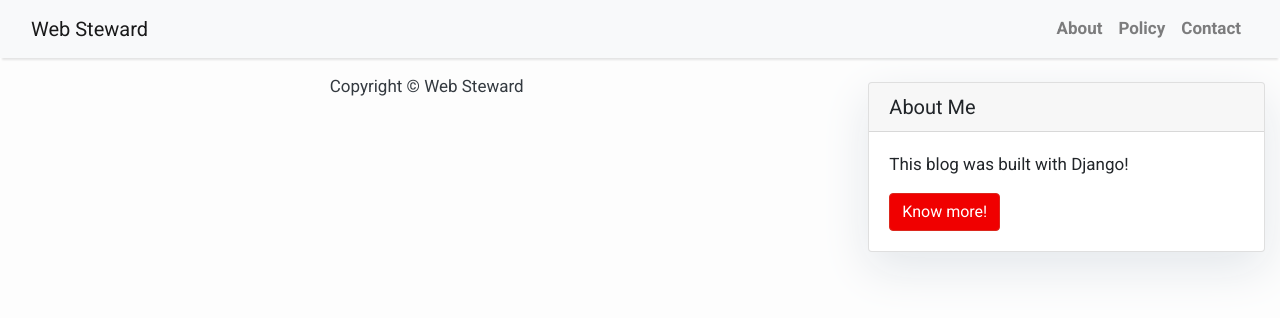
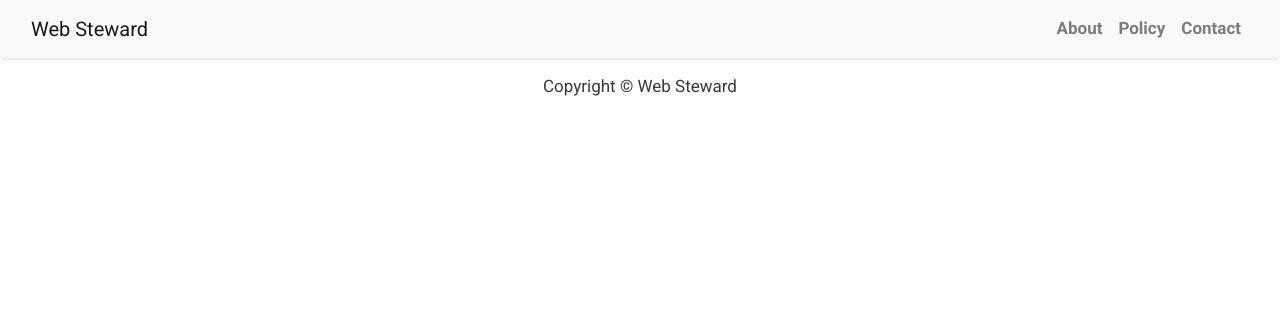
Before and after one commit to akornes/BlogProject, a Django app: template templates/base.html in a window 1280 px wide. Shown: the top 318 px of the page. Run offline with Django 4.2, Linux system fonts and the light colour scheme; the template is opened without the code that fills it, so the values that code supplies are empty; some libraries are stand-ins or nearby versions.

Commit message:
removed sidebar from base.html

```diff
--- a/templates/base.html
+++ b/templates/base.html
@@ -57,28 +57,7 @@
         </nav>
         {% block content %}
         <!-- Content Goes here -->
-        {% block sidebar %}
 
-<style>
-        .card{
-            box-shadow: 0 16px 48px #E3E7EB;
-        }
-
-</style>
-
-<!-- Sidebar Widgets Column -->
-<div class="col-md-4 float-right ">
-<div class="card my-4">
-        <h5 class="card-header">About Me</h5>
-    <div class="card-body">
-        <p class="card-text"> This blog was built with Django!</p>
-        <a href="https://djangocentral.com/building-a-blog-application-with-django"
-           class="btn btn-danger">Know more!</a>
-    </div>
-</div>
-</div>
-
-{% endblock sidebar %}
         {% endblock content %}
         <!-- Footer -->
         <footer class="py-3 bg-grey">
```
